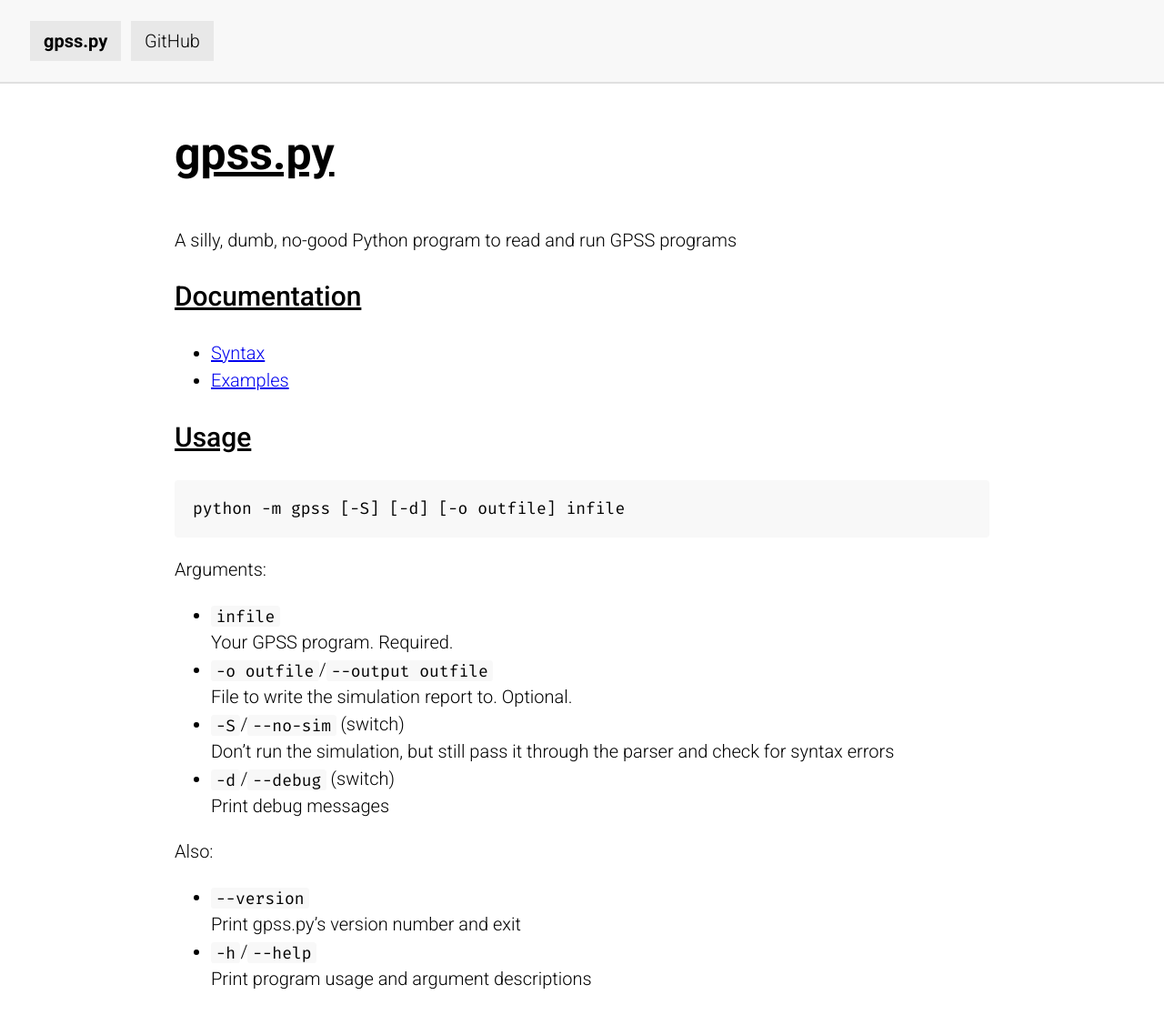
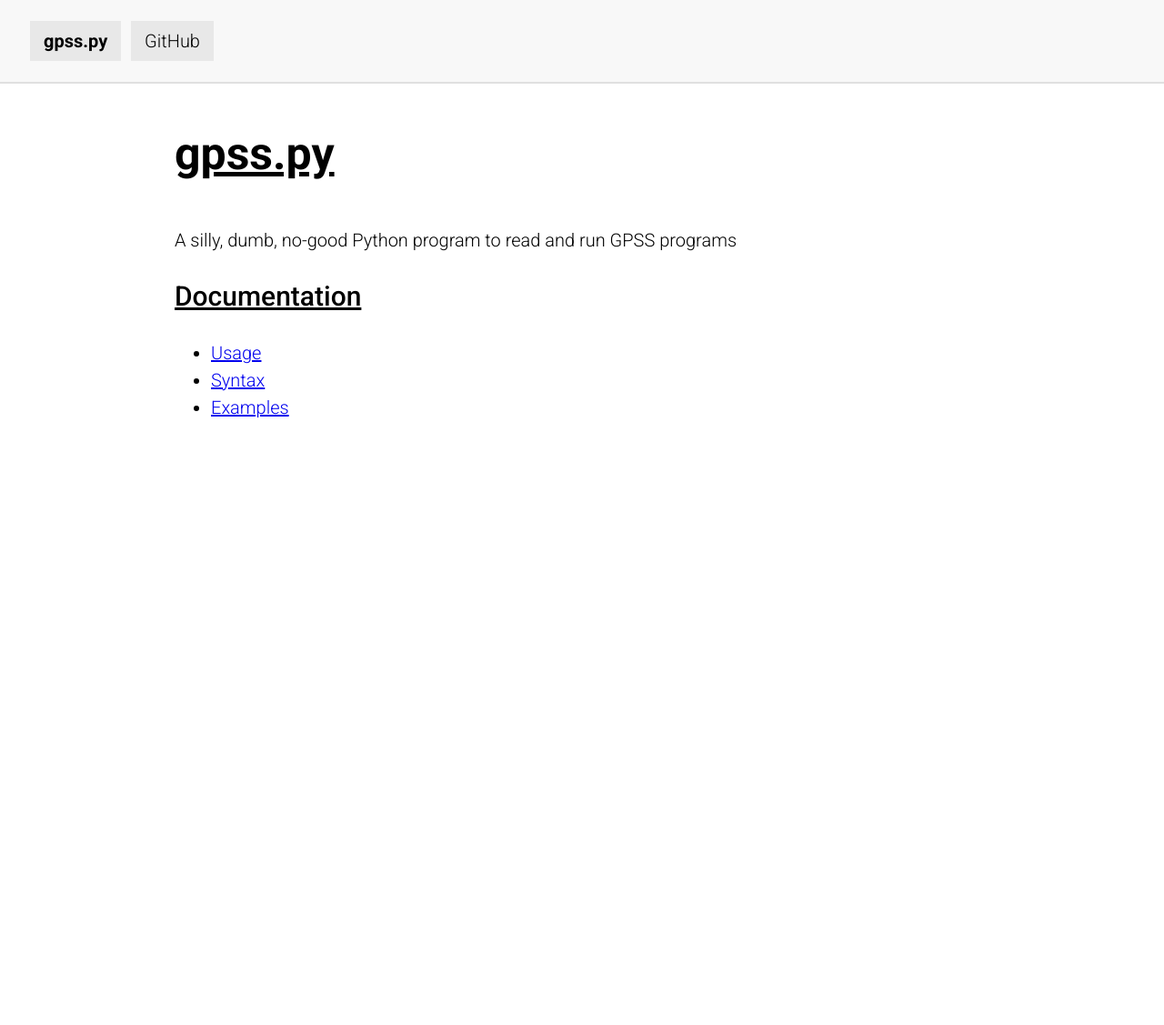
Before and after one commit to martendo/gpss.py, a Jekyll site: the page built from docs/index.md, in a window 1280 px wide. Shown: the top 1127 px of the page at 91% size. Built offline with Jekyll 4.4.1, drawn with Linux system fonts in a browser that asks for light colours.

Commit message:
Update usage documentation

```diff
--- a/docs/assets/style.css
+++ b/docs/assets/style.css
@@ -30,6 +30,9 @@
 }
 h2, h3, h4, h5, h6 {
   font-weight: 500;
+}
+h1 .codeh, h2 .codeh, h3 .codeh, h4 .codeh, h5 .codeh, h6 .codeh {
+  font-size: 135%;
 }
 
 section {
--- a/docs/index.md
+++ b/docs/index.md
@@ -8,27 +8,6 @@
 A silly, dumb, no-good Python program to read and run GPSS programs
 
 ## Documentation
+- [Usage]({{ "/usage" | relative_url }})
 - [Syntax]({{ "/syntax" | relative_url }})
 - [Examples]({{ "/examples" | relative_url }})
-
-## Usage
-~~~
-python -m gpss [-S] [-d] [-o outfile] infile
-~~~
-
-Arguments:
-- `infile`
-Your GPSS program. Required.
-- `-o outfile`/`--output outfile`
-File to write the simulation report to. Optional.
-- `-S`/`--no-sim` (switch)
-Don't run the simulation, but still pass it through the parser and check
-for syntax errors
-- `-d`/`--debug` (switch)
-Print debug messages
-
-Also:
-- `--version`
-Print gpss.py's version number and exit
-- `-h`/`--help`
-Print program usage and argument descriptions
```
Also changed, not shown: docs/usage.md (added, +69 -0 lines).
